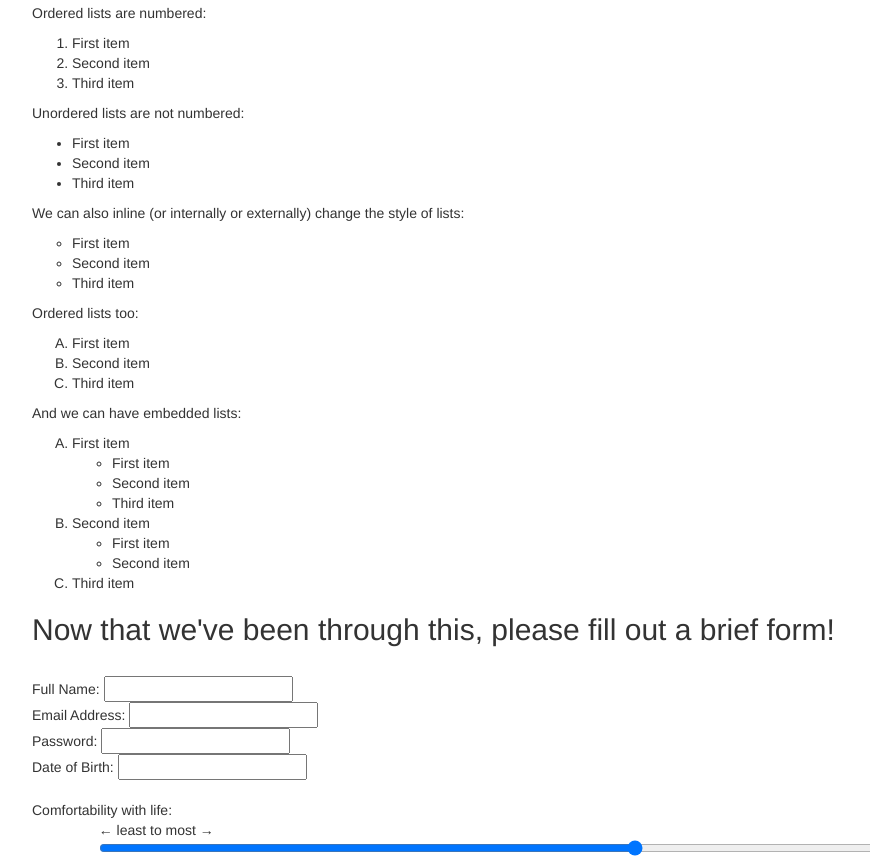
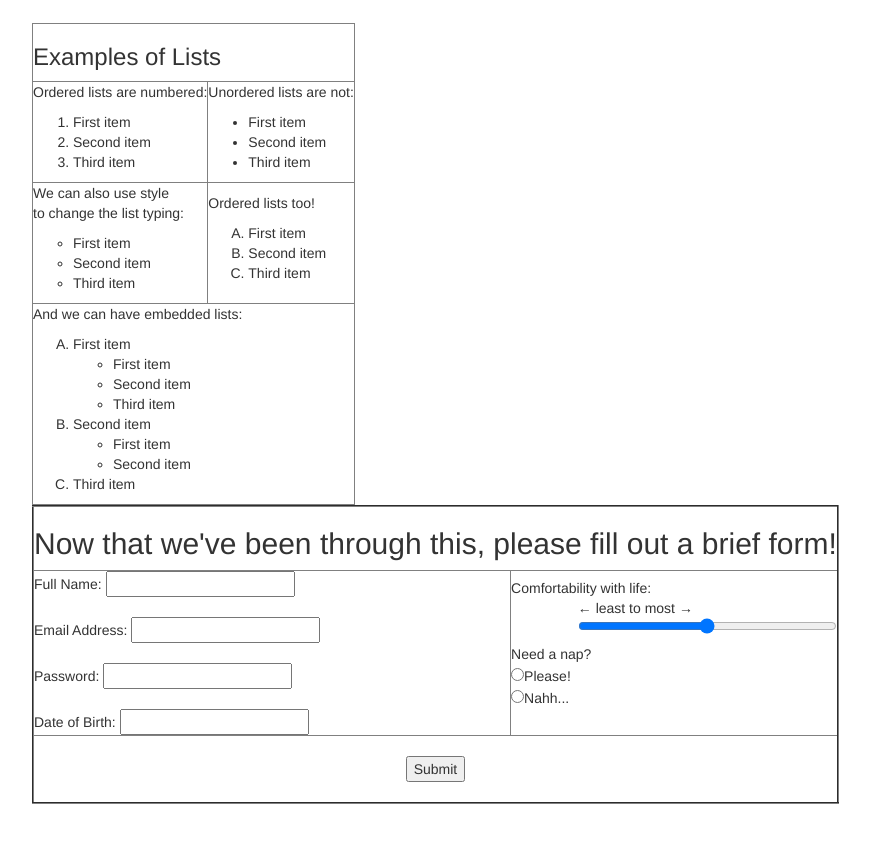
Before and after one commit to mbeche/mbeche.github.io, a plain HTML site: page up/hello.html in a window 1280 px wide. Shown: the part 1070-1929 px from the top of the page, without its empty margins (38-908 px from the left). After the commit the page ends 1874 px from the top, so only its background shows below. Drawn offline with nearby package versions, Linux system fonts and the light colour scheme.

Commit message:
Added tables to reactive design

```diff
--- a/up/hello.html
+++ b/up/hello.html
@@ -89,34 +89,42 @@
 		<p class="odd">5 is an odd number</p>
 		<p class="even">6 is an even number</p>
 		<h3 id="lists">Examples of Lists</h3>
-		<p>Ordered lists are numbered:</p>
+	<div>
+		<table border=1>
+		<tr><th colspan="2">
+		<h3 id="lists">Examples of Lists</h3></th></tr>
+		<tr>
+		<td><p>Ordered lists are numbered:</p>
 		<ol>
 			<li>First item</li>
 			<li>Second item</li>
 			<li>Third item</li>
-		</ol>
+		</ol></td>
 
-		<p>Unordered lists are not numbered:</p>
+		<td><p>Unordered lists are not:</p>
 		<ul>
 			<li>First item</li>
 			<li>Second item</li>
 			<li>Third item</li>
-		</ul>
+		</ul></td>
+		</tr>
 
-		<p>We can also inline (or internally or externally) change the style of lists:</p>
+		<tr>
+		<td><p>We can also use style <br>to change the list typing:</p>
 		<ul style="list-style-type:circle">
 			<li>First item</li>
 			<li>Second item</li>
 			<li>Third item</li>
-		</ul>
+		</ul></td>
 
-		<p>Ordered lists too:</p>
+		<td><p>Ordered lists too!</p>
 		<ol type="A">
 			<li>First item</li>
 			<li>Second item</li>
 			<li>Third item</li>
-		</ol>
+		</ol></td>
 
+		<tr><td colspan="2">
 		<p>And we can have embedded lists:</p>
 		<ol type="A">
 			<li>First item</li>
@@ -131,19 +139,37 @@
 				<li>Second item</li>
 			</ul>
 			<li>Third item</li>
-		</ol>
-	<h2>Now that we've been through this, please fill out a brief form!</h2>
-	<br> Full Name: <input type="text" name="username">
-	<br> Email Address: <input type="email" name="email">
-	<br> Password: <input type="password" name="password">
-	<br> Date of Birth: <input type:"date" name="dob">
-	<br><br> Comfortability with life:
+		</ol><tr>
+		</div>
+		<br>
+
+	<!-- For some reason my table is being put at the end of the document -->
+	<!-- when I am opening hello.html. I will try to fix it by putting the -->
+	<!-- form in a table as well. (I've alreay tried problem solving with -->
+	<!-- <div>, I'm not really sure what the problem is. -->
+
+	<div>
+	<table border="2 solid black">
+	<tr>
+	<th colspan=2><h2>Now that we've been through this, please fill out a brief form!
+	</h2></th>
+	<tr>
+	<td>Full Name: <input type="text" name="username">
+	<br><br> Email Address: <input type="email" name="email">
+	<br><br> Password: <input type="password" name="password">
+	<br><br> Date of Birth: <input type:"date" name="dob"></td>
+	<td>Comfortability with life:
 	<p style="padding-left: 50pt">&larr; least to most &rarr;
 	<br><input type="range" name="comfy" min="0" max="10"></p>
 	Need a nap?<br>
 	<input type="radio" name="hasnap" value="yes">Please!<br>
 	<input type="radio" name="hasnap" value="no">Nahh...<br>
-	<br> <input type="submit">
-	<div>
+	<br></td>
+	<tr><td colspan="2" style="text-align:center">
+	<br><input type="submit"><br><br>
+	</td></tr>
+	</table>
+
+	</div>
 	</body>
 </html>
```
